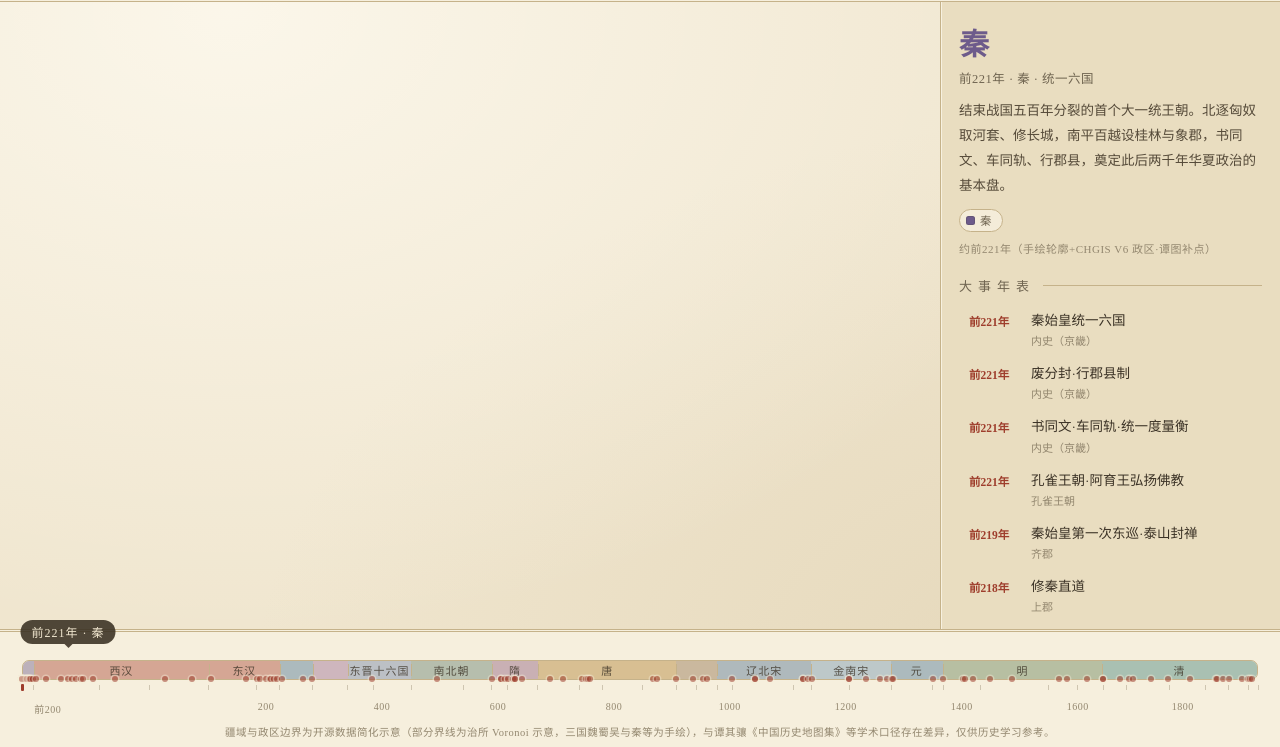
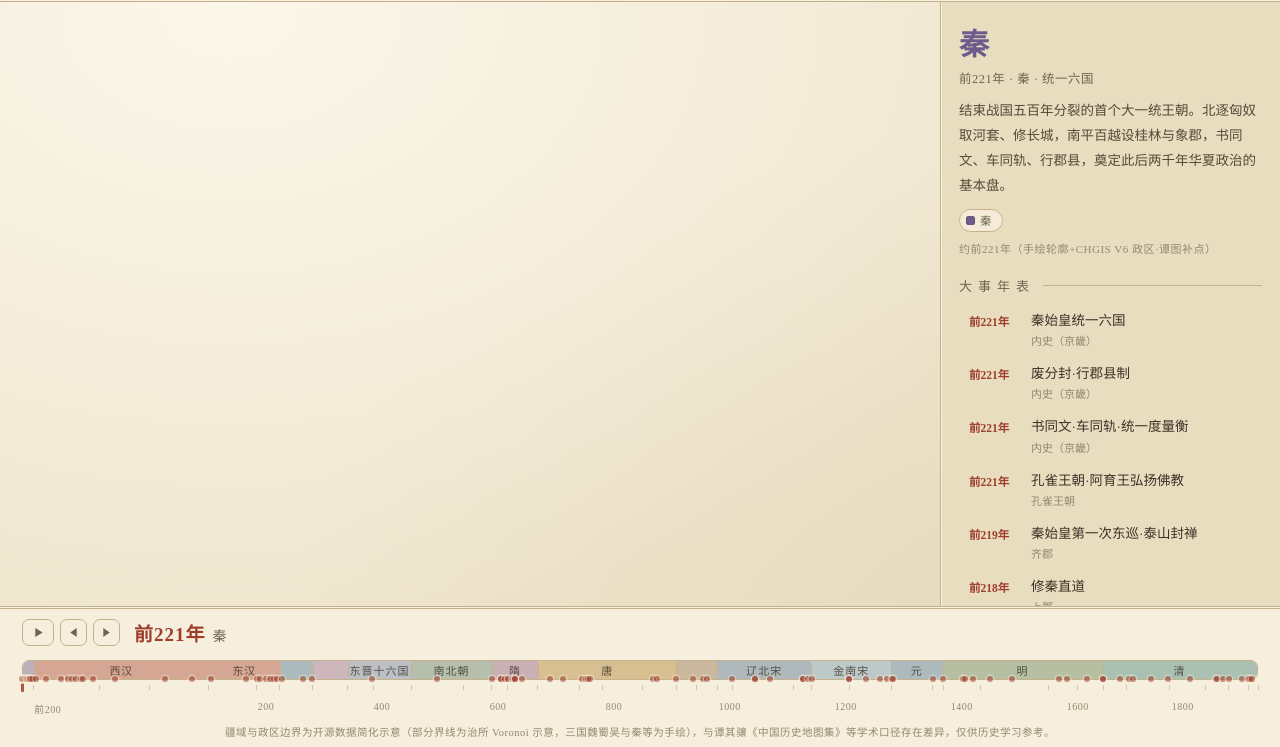
Before and after one commit to banzheshenghuo/dynasty-map, a website built with Vite: page index.html in a window 1280 px wide. Shown: the part 53-800 px from the top of the page. Built offline with nearby package versions, Linux system fonts and the light colour scheme.

Commit message:
feat: 时间轴补播放控制与大号年份读数——对齐市面历史地图交互范式
- 控制组（年代带左上）：播放/暂停沿 38 断面每 1.6s 自动推进（看疆域
  演变叙事），上/下断面步进按钮；空格切换播放；播放中拖动/步进/跳转
  任意外部干预即停
- 大号年份读数「741年 · 唐」固定常显（19px 楷体，朱砂年份），取代悬空
  小气泡的读数职责（气泡移除，悬浮年份预览保留）
- 磁吸回应：手柄 ±13 年内断面刻度放大提示吸附落点
- 移动端按钮 34px 触控目标

```diff
--- a/src/style.css
+++ b/src/style.css
@@ -306,7 +306,53 @@ body {
   background: var(--paper-light);
 }
 
-#timeline { padding: 18px 22px 6px; }
+#timeline { padding: 10px 22px 6px; }
+
+/* 控制组：播放/步进 + 大号年份读数（Paradox 式，年份常显） */
+.tl-ctl {
+  display: flex;
+  align-items: center;
+  gap: 6px;
+  margin-bottom: 4px;
+}
+.tl-btn {
+  width: 27px;
+  height: 27px;
+  display: flex;
+  align-items: center;
+  justify-content: center;
+  border: 1px solid var(--line);
+  border-radius: 7px;
+  background: transparent;
+  color: var(--ink-soft);
+  cursor: pointer;
+  transition: color 0.15s, border-color 0.15s;
+}
+.tl-btn:hover { color: var(--cinnabar); border-color: var(--cinnabar); }
+.tl-btn svg { width: 11px; height: 11px; fill: currentColor; }
+.tl-btn-play { width: 32px; }
+.tl-btn-play.playing { color: var(--cinnabar); border-color: var(--cinnabar); background: rgba(158, 61, 44, 0.08); }
+.tl-readout {
+  margin-left: 8px;
+  display: flex;
+  align-items: baseline;
+  gap: 7px;
+  font-family: var(--kai);
+  min-width: 0;
+  white-space: nowrap;
+}
+.tl-readout .tl-year {
+  font-size: 19px;
+  font-weight: 700;
+  color: var(--cinnabar);
+  letter-spacing: 1px;
+  font-variant-numeric: tabular-nums;
+}
+.tl-readout .tl-era {
+  font-size: 14px;
+  color: var(--ink-soft);
+  letter-spacing: 2px;
+}
 
 .tl-wrap {
   position: relative;
@@ -442,6 +488,15 @@ body {
   background: var(--cinnabar);
   opacity: 1;
 }
+/* 磁吸回应：手柄接近断面刻度时放大提示可吸附落点 */
+.tl-tick.near {
+  width: 3px;
+  height: 9px;
+  margin-left: -1.5px;
+  bottom: 6px;
+  background: var(--cinnabar);
+  opacity: 0.85;
+}
 
 /* 事件打点层：独立于拖拽层，可点 */
 .tl-dots { position: absolute; inset: 0; pointer-events: none; z-index: 3; }
@@ -492,35 +547,6 @@ body {
   font-size: 10.5px;
   white-space: nowrap;
   font-variant-numeric: tabular-nums;
-}
-
-/* 年份读数气泡：贴手柄、不出轴两端；松手吸附时随 handle 平滑 */
-.tl-bubble {
-  position: absolute;
-  top: -30px;
-  transform: translateX(-50%);
-  padding: 3px 11px;
-  border-radius: 999px;
-  background: rgba(58, 48, 35, 0.88);
-  color: #f0e6cf;
-  font-size: 12px;
-  letter-spacing: 1px;
-  white-space: nowrap;
-  font-variant-numeric: tabular-nums;
-  pointer-events: none;
-  z-index: 5;
-  transition: left 0.25s cubic-bezier(0.3, 0.7, 0.3, 1);
-}
-.tl-wrap.dragging .tl-bubble { transition: none; }
-.tl-bubble::after {
-  content: '';
-  position: absolute;
-  left: 50%;
-  bottom: -4px;
-  transform: translateX(-50%);
-  border: 4px solid transparent;
-  border-top-color: rgba(58, 48, 35, 0.88);
-  border-bottom: none;
 }
 
 /* 年份标尺：轴下一行淡墨刻度 */
@@ -583,12 +609,18 @@ body {
 
   #map { flex: 1; min-height: 0; }
 
-  /* 时间轴：贴边留白收窄、轴加高放大触控目标 */
-  #timeline { padding: 14px 14px 2px; }
+  /* 时间轴：贴边留白收窄、控制按钮放大触控目标 */
+  #timeline { padding: 8px 14px 2px; }
+  .tl-ctl { gap: 9px; margin-bottom: 2px; }
+  .tl-btn { width: 34px; height: 32px; }
+  .tl-btn svg { width: 13px; height: 13px; }
+  .tl-btn-play { width: 40px; }
+  .tl-readout { margin-left: 4px; }
+  .tl-readout .tl-year { font-size: 17px; }
+  .tl-readout .tl-era { font-size: 13px; }
   .tl-wrap { height: 54px; }
   .tl-slider { top: 10px; bottom: 18px; }
   .tl-seg { font-size: 10.5px; }
-  .tl-bubble { font-size: 12.5px; padding: 4px 13px; }
   .tl-years { height: 14px; font-size: 9.5px; }
 
   .disclaimer {
--- a/src/timeline.js
+++ b/src/timeline.js
@@ -1,7 +1,8 @@
-// 时间轴：noUiSlider 托管拖拽内核（点击锚定/拖动/键盘/ARIA），装饰层自绘——
-// 时代分段色条 + 断面刻度 + 事件打点 + 悬浮年份预览 + 读数气泡。
-// 统一事件管线：拖动/点击/滚轮/程序设置都走 slider update——跨断面边界即换图
-// （400ms 节流，连续扫过不闪），松手立即吸附最近断面
+// 时间轴：noUiSlider 托管拖拽内核 + 播放控制 + 大号年份读数。
+// 参考市面历史地图范式（Chronas/Paradox/全历史）：当前年份大号常显、
+// 播放/暂停/步进按钮看疆域演变、手柄接近断面刻度时磁吸回应。
+// 统一 update 管线：拖动/点击/滚轮/程序设置都走 slider update——
+// 跨断面边界即换图（400ms 节流，快速扫过不闪）；外部离散指令即时换图
 import noUiSlider from 'nouislider';
 
 export const yearLabel = y => (y < 0 ? `前${-y}年` : `${y}年`);
@@ -9,6 +10,14 @@ export const yearLabel = y => (y < 0 ? `前${-y}年` : `${y}年`);
 const hexA = (hex, a) => {
   const n = parseInt(hex.slice(1), 16);
   return `rgba(${(n >> 16) & 255}, ${(n >> 8) & 255}, ${n & 255}, ${a})`;
+};
+
+// 控制按钮的内联 SVG（fill: currentColor，随主题变色）
+const SVG = {
+  play: '<svg viewBox="0 0 12 12" aria-hidden="true"><path d="M2.5 1l8 5-8 5z"/></svg>',
+  pause: '<svg viewBox="0 0 12 12" aria-hidden="true"><path d="M2.5 1h2.6v10H2.5zM6.9 1h2.6v10H6.9z"/></svg>',
+  prev: '<svg viewBox="0 0 12 12" aria-hidden="true"><path d="M9.5 1v10L2.5 6z"/></svg>',
+  next: '<svg viewBox="0 0 12 12" aria-hidden="true"><path d="M2.5 1v10l7-5z"/></svg>',
 };
 
 export function createTimeline(container, { range, eras, snapshots, events, onSnap, onEvent }) {
@@ -37,8 +46,16 @@ export function createTimeline(container, { range, eras, snapshots, events, onSn
     return [];
   })();
 
-  // DOM：slider 为拖拽层（底层），deco/dots/ghost/bubble 为展示层（上层）
+  // DOM：控制组（播放/步进/大读数）在带上方；slider 为拖拽层，deco/dots/ghost 为展示层
   container.innerHTML = `
+    <div class="tl-ctl">
+      <button type="button" class="tl-btn tl-btn-play" aria-label="播放年代演变">${SVG.play}</button>
+      <button type="button" class="tl-btn" aria-label="上一断面">${SVG.prev}</button>
+      <button type="button" class="tl-btn" aria-label="下一断面">${SVG.next}</button>
+      <div class="tl-readout" aria-live="polite">
+        <span class="tl-year"></span><span class="tl-era"></span>
+      </div>
+    </div>
     <div class="tl-wrap">
       <div class="tl-deco">
         <div class="tl-segs">${eras
@@ -62,7 +79,6 @@ export function createTimeline(container, { range, eras, snapshots, events, onSn
         )
         .join('')}</div>
       <div class="tl-ghost" hidden><span class="tl-ghost-year"></span></div>
-      <div class="tl-bubble"></div>
     </div>
     <div class="tl-years">${yearTicks
       .map(y => `<i style="left:${pctOf(y)}%">${y < 0 ? '前' + -y : y}</i>`)
@@ -70,46 +86,80 @@ export function createTimeline(container, { range, eras, snapshots, events, onSn
 
   const wrap = container.querySelector('.tl-wrap');
   const sliderEl = container.querySelector('.tl-slider');
+  const btnPlay = container.querySelector('.tl-btn-play');
+  const btnPrev = container.querySelectorAll('.tl-btn')[1];
+  const btnNext = container.querySelectorAll('.tl-btn')[2];
+  const readYear = container.querySelector('.tl-year');
+  const readEra = container.querySelector('.tl-era');
   const segEls = Array.from(container.querySelectorAll('.tl-seg'));
   const tickEls = Array.from(container.querySelectorAll('.tl-tick'));
   const ghostEl = container.querySelector('.tl-ghost');
   const ghostYear = container.querySelector('.tl-ghost-year');
-  const bubble = container.querySelector('.tl-bubble');
   const canHover = window.matchMedia('(hover: hover) and (pointer: fine)').matches;
   const shortYear = y => (y < 0 ? `前${Math.round(-y)}` : String(Math.round(y)));
 
-  // 展示同步：手柄位置由 noUiSlider 管理，这里只跟气泡/分段高亮/aria 文案
+  // 展示同步：大读数 + 当前时代分段高亮 + 磁吸回应（手柄 ±13 年内的断面刻度放大）
+  const NEAR_YEARS = Math.max(8, span * 0.006);
   function setVisuals(year) {
     const y = clampYear(year);
-    const w = wrap.clientWidth;
-    const px = Math.min(w - 46, Math.max(46, (pctOf(y) / 100) * w));
-    bubble.style.left = px + 'px';
-    bubble.textContent = `${yearLabel(Math.round(y))} · ${eraOf(y).name}`;
+    readYear.textContent = yearLabel(Math.round(y));
+    readEra.textContent = eraOf(y).name;
     segEls.forEach(el => el.classList.toggle('cur', el.dataset.era === eraOf(y).name));
+    let nearIdx = -1, bd = NEAR_YEARS;
+    snapshots.forEach((s, i) => {
+      const d = Math.abs(s.year - y);
+      if (d < bd) { bd = d; nearIdx = i; }
+    });
+    tickEls.forEach((el, i) => el.classList.toggle('near', i === nearIdx));
   }
 
   // 换图调度：跨断面边界即请求换图，400ms 节流——快速扫过只换停留断面，慢速拖动每 400ms 跟上一帧
   let lastFired = -1;
   let lastTickOn = -1;
   let fireTimer = null;
+  function markTick(idx) {
+    if (lastTickOn >= 0) tickEls[lastTickOn]?.classList.remove('on');
+    tickEls[idx]?.classList.add('on');
+    lastTickOn = idx;
+  }
   function requestSnap(idx) {
     if (idx === lastFired) return;
     clearTimeout(fireTimer);
     fireTimer = setTimeout(() => {
+      if (idx === lastFired) return; // fireNow 已抢先处理
       lastFired = idx;
-      if (tickEls[lastTickOn]) tickEls[lastTickOn].classList.remove('on');
-      tickEls[idx]?.classList.add('on');
-      lastTickOn = idx;
+      markTick(idx);
       onSnap(snapshots[idx], idx);
     }, 400);
   }
   function fireNow(idx) {
     clearTimeout(fireTimer);
     lastFired = idx;
-    if (tickEls[lastTickOn]) tickEls[lastTickOn].classList.remove('on');
-    tickEls[idx]?.classList.add('on');
-    lastTickOn = idx;
+    markTick(idx);
     onSnap(snapshots[idx], idx);
+  }
+
+  // ── 播放：沿断面每 1.6s 步进，播完自动停；任何外部干预即停 ──
+  let playing = false;
+  let playTimer = null;
+  function renderPlayBtn() {
+    btnPlay.innerHTML = playing ? SVG.pause : SVG.play;
+    btnPlay.setAttribute('aria-label', playing ? '暂停播放' : '播放年代演变');
+    btnPlay.classList.toggle('playing', playing);
+  }
+  function stopPlay() {
+    if (!playing) return;
+    playing = false;
+    clearTimeout(playTimer);
+    renderPlayBtn();
+  }
+  function tickPlay() {
+    if (!playing) return;
+    const next = lastFired + 1;
+    if (next >= snapshots.length) { stopPlay(); return; }
+    slider.set(snapshots[next].year); // update 同步视觉；fireNow 立即换图
+    fireNow(next);
+    playTimer = setTimeout(tickPlay, 1600);
   }
 
   noUiSlider.create(sliderEl, {
@@ -128,11 +178,6 @@ export function createTimeline(container, { range, eras, snapshots, events, onSn
     },
   });
 
-  // 窄时代段只留色块（名称藏进 title），随布局宽度实时判定
-  new ResizeObserver(() =>
-    segEls.forEach(el => el.classList.toggle('tiny', el.offsetWidth < 46))
-  ).observe(container.querySelector('.tl-deco'));
-
   const slider = sliderEl.noUiSlider;
 
   slider.on('update', (values, _handle, unencoded) => {
@@ -141,6 +186,7 @@ export function createTimeline(container, { range, eras, snapshots, events, onSn
     requestSnap(nearestIdx(y));
   });
   slider.on('start', () => {
+    stopPlay(); // 用户接管，播放即停
     wrap.classList.add('dragging'); // 关闭吸附过渡，读数跟手
     ghostEl.hidden = true;
   });
@@ -187,12 +233,44 @@ export function createTimeline(container, { range, eras, snapshots, events, onSn
     })
   );
 
+  // 控制按钮
+  function jump(idx) {
+    if (idx < 0 || idx >= snapshots.length) return;
+    stopPlay();
+    slider.set(snapshots[idx].year);
+    fireNow(idx);
+  }
+  btnPlay.addEventListener('click', () => {
+    if (playing) { stopPlay(); return; }
+    // 从头播：若已在末断面则回到起点
+    playing = true;
+    renderPlayBtn();
+    if (lastFired >= snapshots.length - 1) jump(0);
+    tickPlay();
+  });
+  btnPrev.addEventListener('click', () => jump(lastFired - 1));
+  btnNext.addEventListener('click', () => jump(lastFired + 1));
+
+  // 空格 = 播放/暂停（输入框/按钮/手柄聚焦时让位）
+  window.addEventListener('keydown', e => {
+    if (e.code !== 'Space') return;
+    const t = e.target;
+    if (t instanceof Element && t.closest('input, textarea, button, .noUi-handle')) return;
+    e.preventDefault();
+    btnPlay.click();
+  });
+
+  // 窄时代段只留色块（名称藏进 title），随布局宽度实时判定
+  new ResizeObserver(() =>
+    segEls.forEach(el => el.classList.toggle('tiny', el.offsetWidth < 46))
+  ).observe(container.querySelector('.tl-deco'));
+
   return {
-    // 外部离散指令（键盘步进/事件点跳转/URL 初始化）立即换图不走节流——
-    // 节流只服务拖动/滚轮的连续 update，否则跳转后 400ms 才切断面会吃掉选中态
+    // 外部离散指令（键盘步进/事件点跳转/URL 初始化）即时换图并停止播放
     setSnap: idx => {
       const s = snapshots[idx];
       if (!s) return;
+      stopPlay();
       slider.set(s.year); // update → setVisuals 同步视觉
       fireNow(idx);
     },
```
